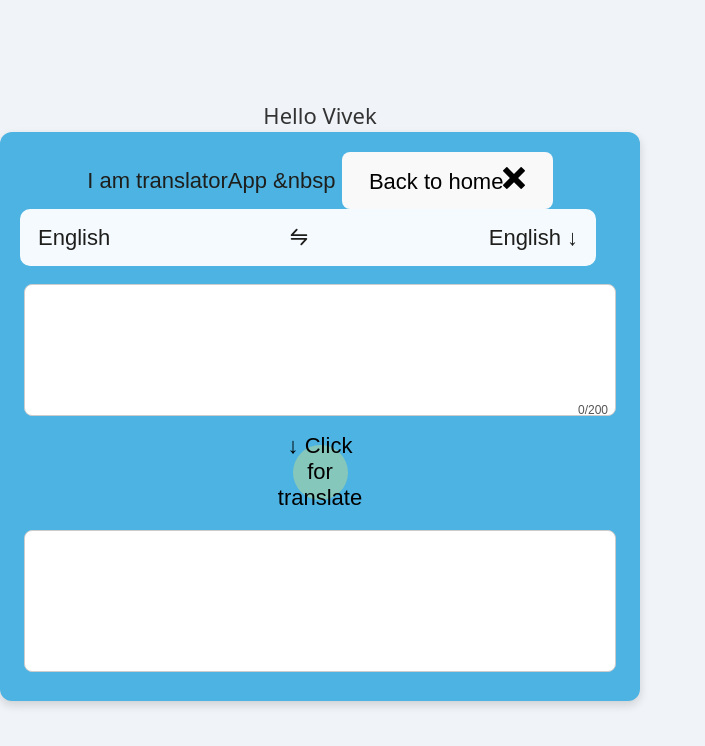
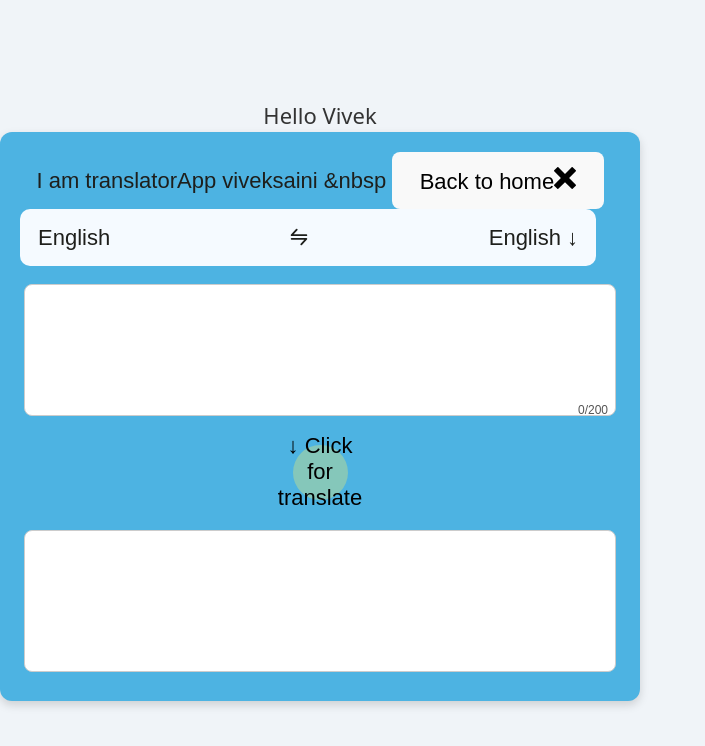
Before and after one commit to viveksaini790/TranslatorApp, a React (Vite) app: page / in a window 1280 px wide. Both pictures are taken after a click on the button "start". Shown: the top 746 px of the page, without its empty margins (0-705 px from the left). Built offline with nearby package versions, Linux system fonts and the light colour scheme.

Commit message:
Update translatorApp.jsx

```diff
--- a/src/components/translatorApp.jsx
+++ b/src/components/translatorApp.jsx
@@ -112,7 +112,7 @@ const handleTranslate = async () => {
 
     return (
         <>
-            <div className="app">I am translatorApp
+            <div className="app">I am translatorApp viveksaini
               &nbsp  <button onClick={onClose}> Back to home<ImCross /> </button>
                 <div className="space ">
 
```
